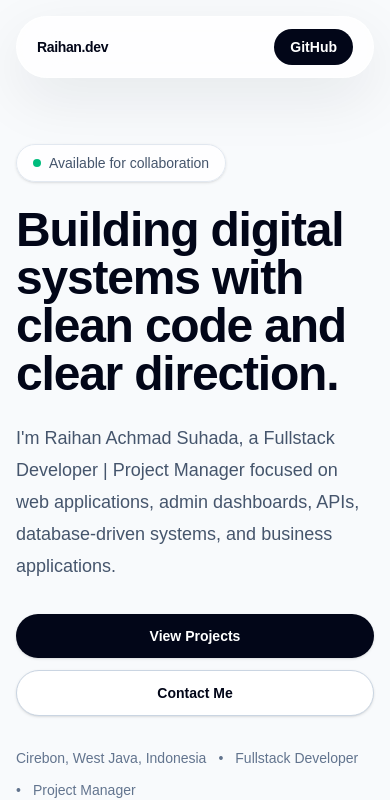
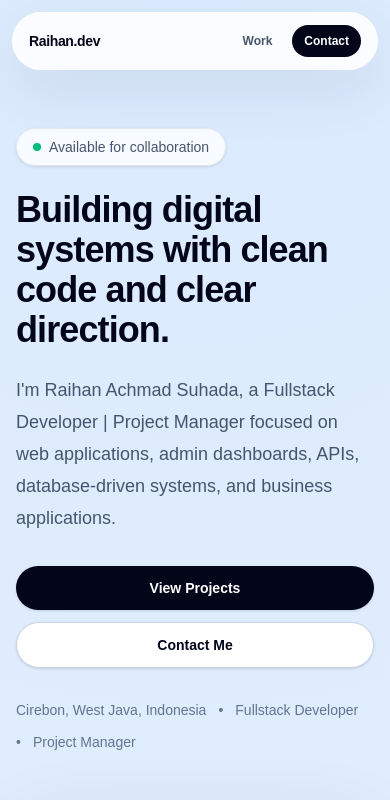
Before and after one commit to raihanachmadsuhadadev/raihan-portfolio-website, a Next.js app: page / in a window 390 px wide. Shown: the top 800 px of the page. Built offline with nearby package versions, Linux system fonts and the light colour scheme.

Commit message:
feat: add responsive polish and reveal animations

```diff
--- a/src/app/globals.css
+++ b/src/app/globals.css
@@ -15,6 +15,10 @@ body {
   font-family: Arial, Helvetica, sans-serif;
 }
 
+section[id] {
+  scroll-margin-top: 110px;
+}
+
 ::selection {
   background: #0f172a;
   color: #ffffff;
--- a/src/app/page.tsx
+++ b/src/app/page.tsx
@@ -6,17 +6,37 @@ import { ExperienceSection } from "@/components/sections/ExperienceSection";
 import { HeroSection } from "@/components/sections/HeroSection";
 import { ProjectsSection } from "@/components/sections/ProjectsSection";
 import { SkillsSection } from "@/components/sections/SkillsSection";
+import { Reveal } from "@/components/ui/Reveal";
 
 export default function Home() {
   return (
-    <main className="min-h-screen bg-slate-50">
+    <main className="min-h-screen bg-[radial-gradient(circle_at_top,#dbeafe_0,#f8fafc_35%,#f8fafc_100%)] text-slate-950">
       <Navbar />
+
+      <Reveal y={16}>
         <HeroSection />
+      </Reveal>
+
+      <Reveal>
         <AboutSection />
+      </Reveal>
+
+      <Reveal>
         <ExperienceSection />
+      </Reveal>
+
+      <Reveal>
         <SkillsSection />
+      </Reveal>
+
+      <Reveal>
         <ProjectsSection />
+      </Reveal>
+
+      <Reveal>
         <ContactSection />
+      </Reveal>
+
       <Footer />
     </main>
   );
--- a/src/components/layout/Navbar.tsx
+++ b/src/components/layout/Navbar.tsx
@@ -10,9 +10,12 @@ const navItems = [
 
 export function Navbar() {
   return (
-    <header className="fixed left-0 right-0 top-4 z-50 px-4">
-      <nav className="mx-auto flex max-w-5xl items-center justify-between rounded-full border border-white/70 bg-white/80 px-5 py-3 shadow-[0_20px_60px_rgba(15,23,42,0.08)] backdrop-blur-xl">
-        <a href="#" className="text-sm font-bold tracking-tight text-slate-950">
+    <header className="fixed left-0 right-0 top-3 z-50 px-3 md:top-4 md:px-4">
+      <nav className="mx-auto flex max-w-5xl items-center justify-between gap-3 rounded-full border border-white/70 bg-white/85 px-4 py-3 shadow-[0_20px_60px_rgba(15,23,42,0.08)] backdrop-blur-xl md:px-5">
+        <a
+          href="#"
+          className="shrink-0 text-sm font-bold tracking-tight text-slate-950"
+        >
           {profile.shortName}
         </a>
 
@@ -28,11 +31,27 @@ export function Navbar() {
           ))}
         </div>
 
+        <div className="flex items-center gap-2 md:hidden">
+          <a
+            href="#projects"
+            className="rounded-full px-3 py-2 text-xs font-semibold text-slate-600 transition hover:bg-slate-100 hover:text-slate-950"
+          >
+            Work
+          </a>
+
+          <a
+            href="#contact"
+            className="rounded-full bg-slate-950 px-3 py-2 text-xs font-semibold text-white transition hover:bg-slate-800"
+          >
+            Contact
+          </a>
+        </div>
+
         <a
           href={profile.github}
           target="_blank"
           rel="noreferrer"
-          className="rounded-full bg-slate-950 px-4 py-2 text-sm font-semibold text-white transition hover:bg-slate-800"
+          className="hidden rounded-full bg-slate-950 px-4 py-2 text-sm font-semibold text-white transition hover:bg-slate-800 md:inline-flex"
         >
           GitHub
         </a>
--- a/src/components/sections/HeroSection.tsx
+++ b/src/components/sections/HeroSection.tsx
@@ -2,7 +2,7 @@ import { profile } from "@/data/profile";
 
 export function HeroSection() {
   return (
-    <section className="relative overflow-hidden px-4 pb-24 pt-36 md:pt-44">
+    <section className="relative overflow-hidden px-4 pb-20 pt-32 sm:pb-24 md:pt-44">
       <div className="absolute left-1/2 top-24 -z-10 h-72 w-72 -translate-x-1/2 rounded-full bg-blue-200/40 blur-3xl" />
       <div className="absolute right-10 top-48 -z-10 h-64 w-64 rounded-full bg-slate-300/40 blur-3xl" />
 
@@ -13,7 +13,7 @@ export function HeroSection() {
             Available for collaboration
           </div>
 
-          <h1 className="max-w-4xl text-5xl font-semibold tracking-tight text-slate-950 md:text-7xl">
+          <h1 className="max-w-4xl text-4xl font-semibold tracking-tight text-slate-950 sm:text-5xl md:text-7xl">
             Building digital systems with clean code and clear direction.
           </h1>
 
--- /dev/null
+++ b/src/components/ui/Reveal.tsx
@@ -0,0 +1,34 @@
+"use client";
+
+import { motion } from "framer-motion";
+import type { ReactNode } from "react";
+
+type RevealProps = {
+  children: ReactNode;
+  className?: string;
+  delay?: number;
+  y?: number;
+};
+
+export function Reveal({
+  children,
+  className,
+  delay = 0,
+  y = 24,
+}: RevealProps) {
+  return (
+    <motion.div
+      initial={{ opacity: 0, y }}
+      whileInView={{ opacity: 1, y: 0 }}
+      viewport={{ once: true, amount: 0.18 }}
+      transition={{
+        duration: 0.6,
+        delay,
+        ease: [0.22, 1, 0.36, 1],
+      }}
+      className={className}
+    >
+      {children}
+    </motion.div>
+  );
+}
```
Lines whose indentation alone changed are shown as unchanged.
